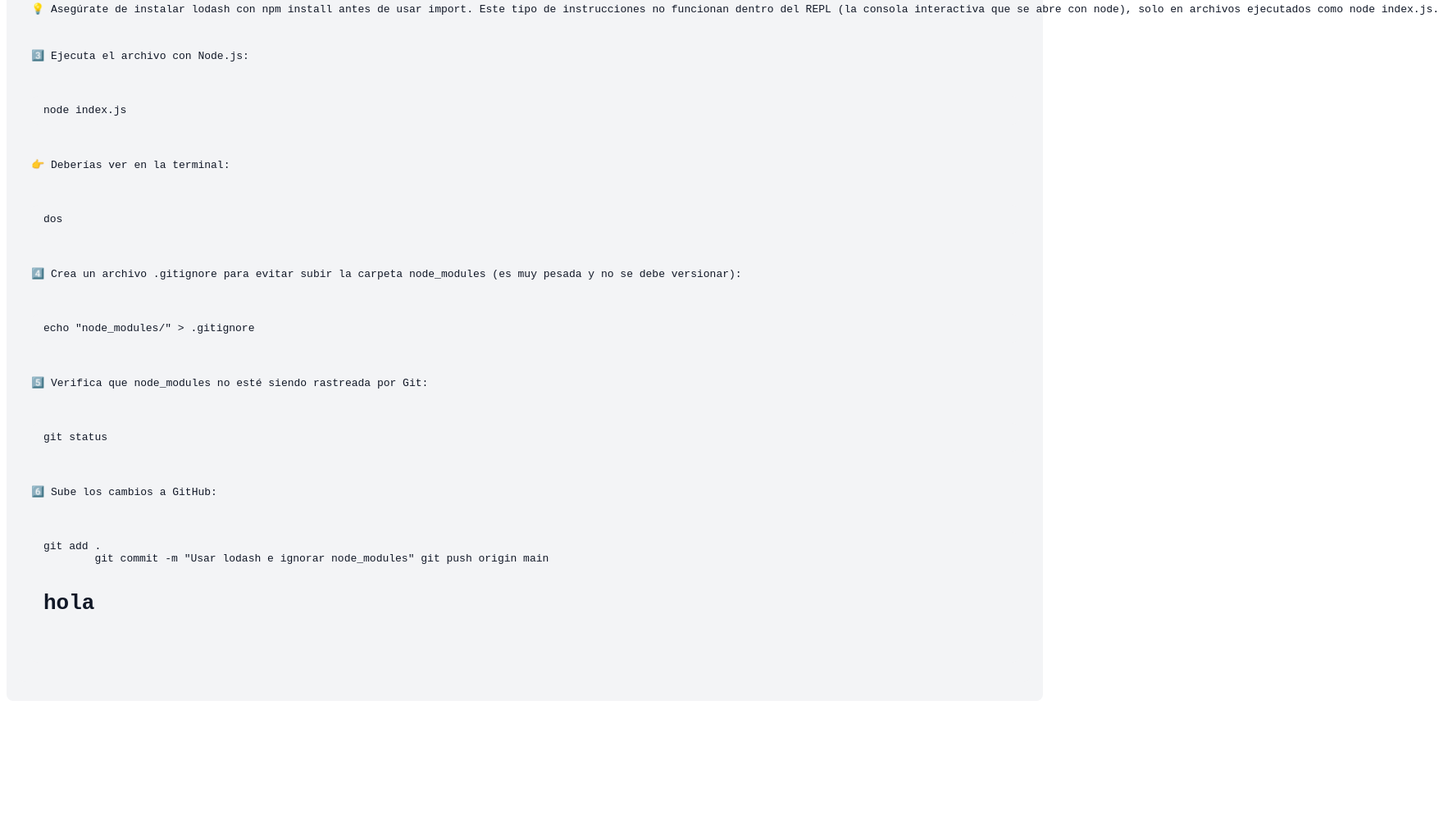
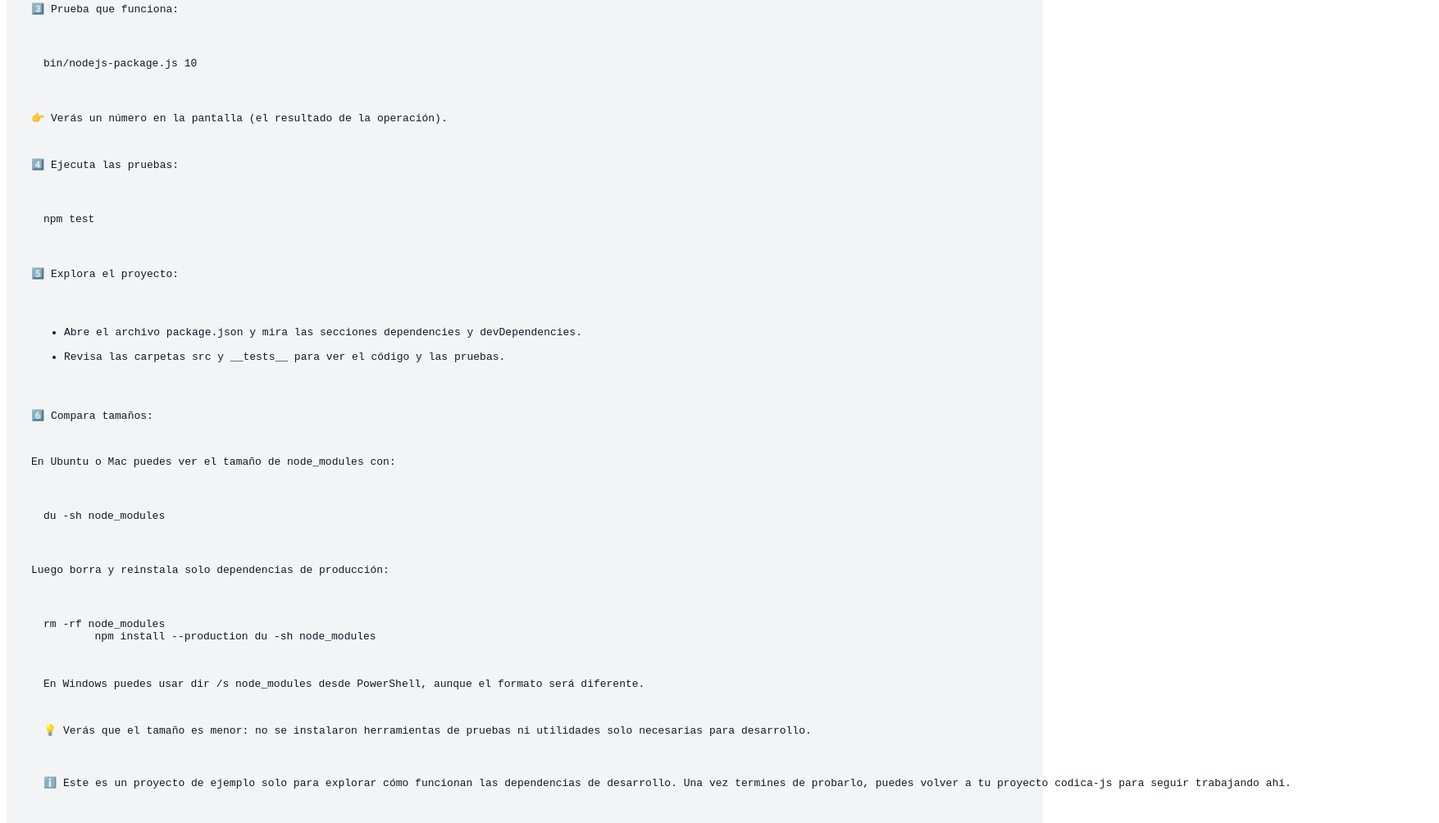
Before and after one commit to pedrofelipepierolaneyra-sketch/codica-js, a website: page index.html in a window 1280 px wide. Shown: the part 648-1652 px from the top of the page at 82% size, 1755 px wide, since content can reach past the window. Before the commit the page ends 1516 px from the top, so only its background shows below. Drawn offline with Linux system fonts and the light colour scheme.

Commit message:
agregamos dependencia y devdependencias

```diff
--- a/index.html
+++ b/index.html
@@ -4,11 +4,11 @@
     <meta charset="UTF-8">
     <meta name="viewport" content="width=<p><b>Inicializa el proyecto con npm</b></p> <p>1️⃣ En la terminal, asegúrate de estar dentro de la carpeta del proyecto (<em>codica-js</em>) y ejecuta:</p> <pre style="background-color:#f3f4f6; color:#111827; padding:10px 15px; border-radius:8px; font-family: monospace;">npm init -y</pre> <p>Este comando crea automáticamente un archivo <code>package.json</code> con información básica sobre tu proyecto.</p> <p>2️⃣ Abre el archivo <code>package.json</code> en tu editor de código (por ejemplo, VS Code) y reemplaza su contenido por este:</p> <pre style="background-color:#f3f4f6; color:#111827; padding:10px 15px; border-radius:8px; font-family: monospace;">{
 <body>
-    <p><b>Usa una librería externa: lodash</b></p> <p><strong>📦 ¿Qué es lodash?</strong> Es una librería de utilidades muy usada en JavaScript. Nos permite trabajar con listas, objetos y funciones de forma más cómoda.</p> <p>1️⃣ Asegúrate de estar en la carpeta del proyecto (<em>codica-js</em>) y ejecuta:</p> <pre style="background-color:#f3f4f6; color:#111827; padding:10px 15px; border-radius:8px; font-family: monospace;">npm install lodash</pre> <p>2️⃣ Abre <code>index.js</code> (o créalo si no existe) y copia este contenido:</p> <pre style="background-color:#f3f4f6; color:#111827; padding:10px 15px; border-radius:8px; font-family: monospace;">import _ from 'lodash';
-        console.log(_.last(['uno', 'dos']));
+    <p><strong>🔍 Diferencias entre dependencias de desarrollo y producción en Node.js</strong></p> <p>Vamos a clonar un proyecto de ejemplo para entender qué pasa cuando instalas dependencias en modo <strong>desarrollo</strong> y en modo <strong>producción</strong>.</p> <p>1️⃣ Clona el proyecto:</p> <pre style="background-color:#f3f4f6; color:#111827; padding:10px 15px; border-radius:8px; font-family: monospace;">git clone https://github.com/hexlet-boilerplates/nodejs-package.git
+        cd nodejs-package
 
-        <p>💡 Asegúrate de instalar <code>lodash</code> con <code>npm install</code> antes de usar <code>import</code>. Este tipo de instrucciones no funcionan dentro del REPL (la consola interactiva que se abre con <code>node</code>), solo en archivos ejecutados como <code>node index.js</code>.</p> <p>3️⃣ Ejecuta el archivo con Node.js:</p> <pre style="background-color:#f3f4f6; color:#111827; padding:10px 15px; border-radius:8px; font-family: monospace;">node index.js</pre> <p>👉 Deberías ver en la terminal:</p> <pre style="background-color:#f3f4f6; color:#111827; padding:10px 15px; border-radius:8px; font-family: monospace;">dos</pre> <p>4️⃣ Crea un archivo <code>.gitignore</code> para evitar subir la carpeta <code>node_modules</code> (es muy pesada y no se debe versionar):</p> <pre style="background-color:#f3f4f6; color:#111827; padding:10px 15px; border-radius:8px; font-family: monospace;">echo "node_modules/" > .gitignore</pre> <p>5️⃣ Verifica que <code>node_modules</code> no esté siendo rastreada por Git:</p> <pre style="background-color:#f3f4f6; color:#111827; padding:10px 15px; border-radius:8px; font-family: monospace;">git status</pre> <p>6️⃣ Sube los cambios a GitHub:</p> <pre style="background-color:#f3f4f6; color:#111827; padding:10px 15px; border-radius:8px; font-family: monospace;">git add .
-        git commit -m "Usar lodash e ignorar node_modules" git push origin main</head>
-        <h1>hola</h1>
-</body>
+        <p>2️⃣ Instala las dependencias (modo desarrollo):</p> <pre style="background-color:#f3f4f6; color:#111827; padding:10px 15px; border-radius:8px; font-family: monospace;">npm install</pre> <p>3️⃣ Prueba que funciona:</p> <pre style="background-color:#f3f4f6; color:#111827; padding:10px 15px; border-radius:8px; font-family: monospace;">bin/nodejs-package.js 10</pre> <p>👉 Verás un número en la pantalla (el resultado de la operación).</p> <p>4️⃣ Ejecuta las pruebas:</p> <pre style="background-color:#f3f4f6; color:#111827; padding:10px 15px; border-radius:8px; font-family: monospace;">npm test</pre> <p>5️⃣ Explora el proyecto:</p> <ul> <li>Abre el archivo <code>package.json</code> y mira las secciones <code>dependencies</code> y <code>devDependencies</code>.</li> <li>Revisa las carpetas <code>src</code> y <code>__tests__</code> para ver el código y las pruebas.</li> </ul> <p>6️⃣ Compara tamaños:</p> <p>En Ubuntu o Mac puedes ver el tamaño de <code>node_modules</code> con:</p> <pre style="background-color:#f3f4f6; color:#111827; padding:10px 15px; border-radius:8px; font-family: monospace;">du -sh node_modules</pre> <p>Luego borra y reinstala solo dependencias de producción:</p> <pre style="background-color:#f3f4f6; color:#111827; padding:10px 15px; border-radius:8px; font-family: monospace;">rm -rf node_modules
+        npm install --production du -sh node_modules
+
+        <p>En Windows puedes usar <code>dir /s node_modules</code> desde PowerShell, aunque el formato será diferente.</p> <p>💡 Verás que el tamaño es menor: no se instalaron herramientas de pruebas ni utilidades solo necesarias para desarrollo.</p> <p style="margin-top: 20px;">ℹ️ Este es un proyecto de ejemplo solo para explorar cómo funcionan las dependencias de desarrollo. Una vez termines de probarlo, puedes volver a tu proyecto <code>codica-js</code> para seguir trabajando ahí.</p></body>
 </html>
--- a/package.json
+++ b/package.json
@@ -11,5 +11,9 @@
   "license": "MIT",
   "dependencies": {
     "lodash": "^4.17.23"
+  },
+  "devDependencies": {
+    "eslint": "^10.0.3",
+    "jest": "^30.3.0"
   }
 }
```
Also changed, not shown: 1 other file.
